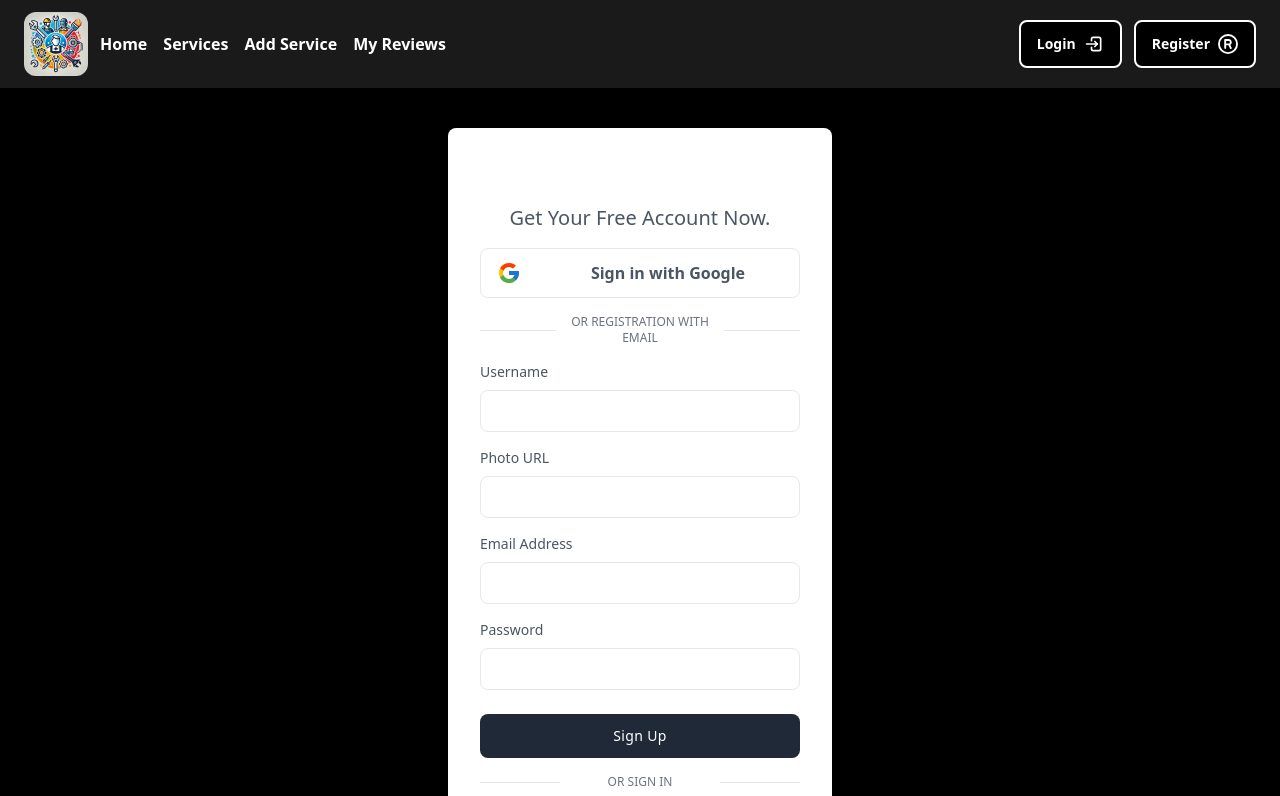
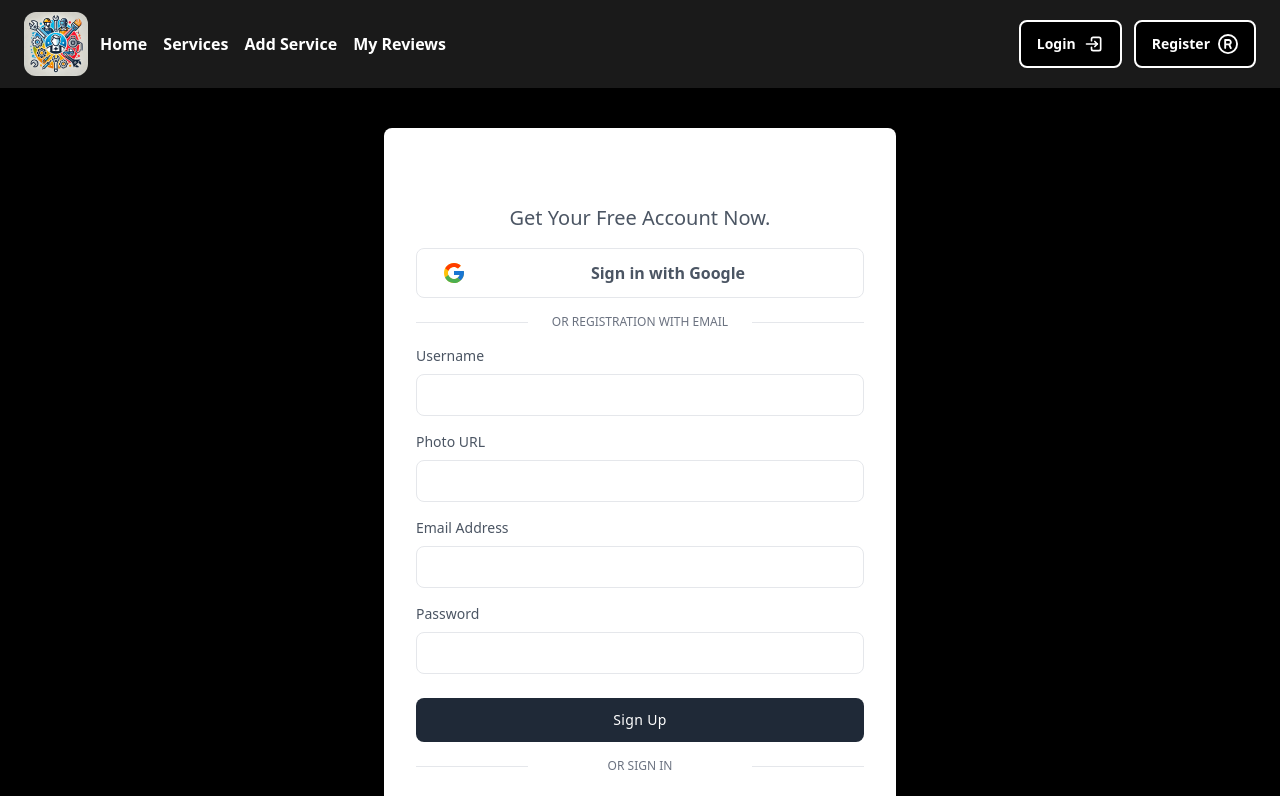
Before and after one commit to mdnasiruddin78/A11client, a React (Vite) app: page /register in a window 1280 px wide. Shown: the top 796 px of the page. Built offline with nearby package versions, Linux system fonts and the light colour scheme.

Commit message:
form size change

```diff
--- a/src/Pages/Authentication/Login.jsx
+++ b/src/Pages/Authentication/Login.jsx
@@ -8,7 +8,7 @@ const Login = () => {
             <Helmet>
                 <title>LOGIN-PAGE</title>
             </Helmet>
-            <div className='flex w-full max-w-sm mx-auto overflow-hidden bg-white rounded-lg shadow-lg '>
+            <div className='flex w-full max-w-lg mx-auto overflow-hidden bg-white rounded-lg shadow-lg '>
                 <div className='w-full px-6 py-8 md:px-8 '>
                     <div className='flex justify-center mx-auto'>
                         <img className='w-auto h-7 sm:h-8' src="" alt='' />
--- a/src/Pages/Authentication/Register.jsx
+++ b/src/Pages/Authentication/Register.jsx
@@ -8,7 +8,7 @@ const Register = () => {
             <Helmet>
                 <title>REGISTER-PAGE</title>
             </Helmet>
-            <div className='flex w-full max-w-sm mx-auto overflow-hidden bg-white rounded-lg shadow-lg '>
+            <div className='flex w-full max-w-lg mx-auto overflow-hidden bg-white rounded-lg shadow-lg '>
                 <div className='w-full px-6 py-8 md:px-8'>
                     <div className='flex justify-center mx-auto'>
                         <img className='w-auto h-7 sm:h-8' src="" alt='' />
--- a/src/components/Navbar.jsx
+++ b/src/components/Navbar.jsx
@@ -3,6 +3,7 @@ import logo from '../assets/logoImg.webp';
 import { HiMenuAlt1 } from "react-icons/hi";
 import { TbLogin2 } from "react-icons/tb";
 import { FaRegRegistered } from "react-icons/fa6";
+
 
 const Navbar = () => {
     return (
```
